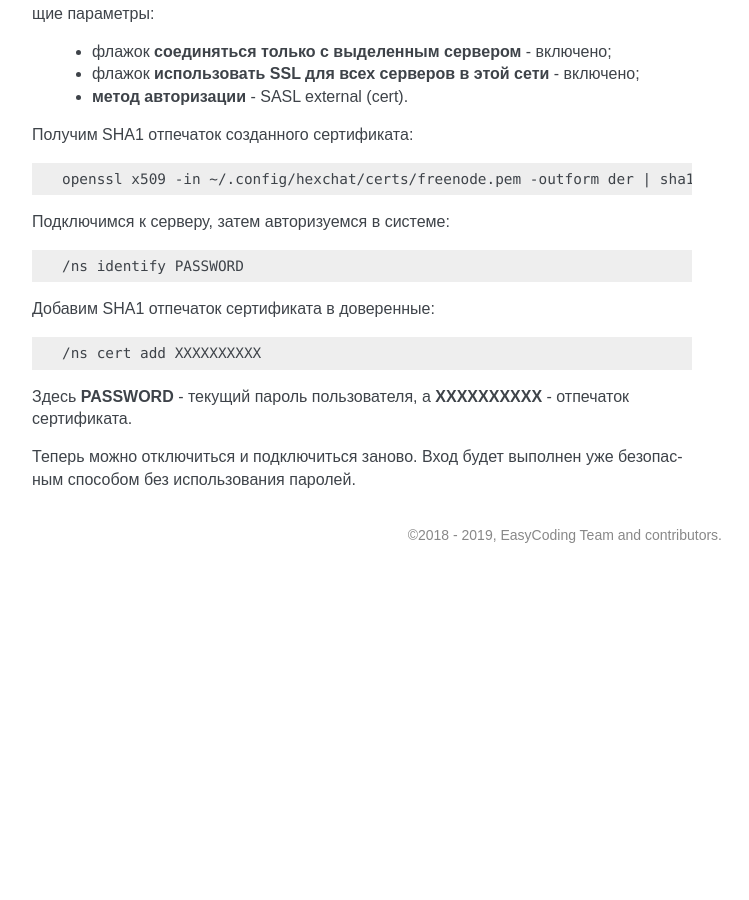
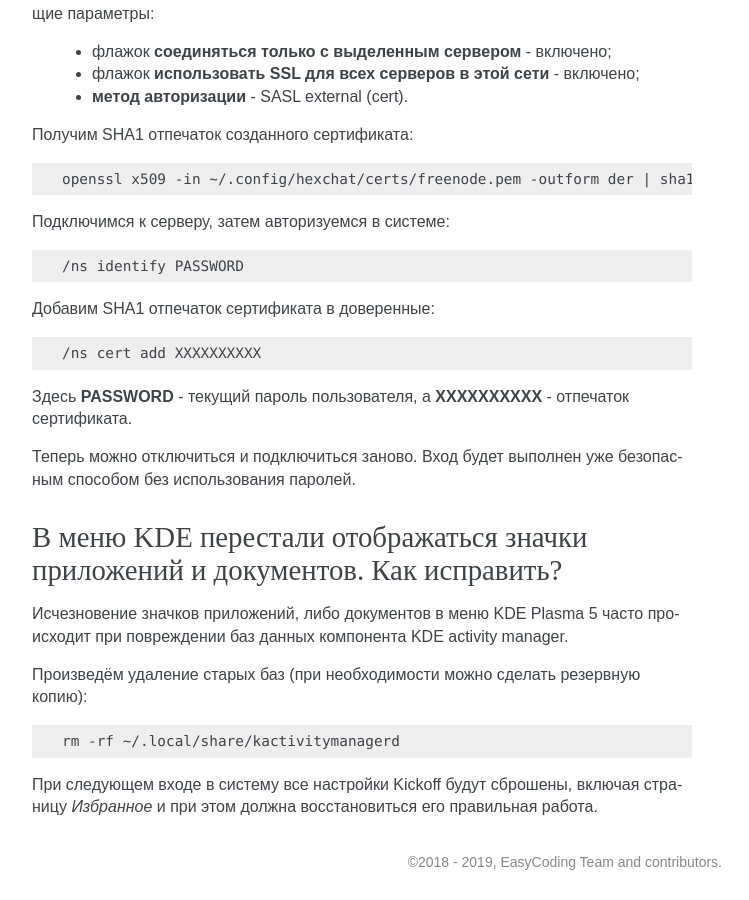
Before and after one commit to RussianFedora/FAQ, a Sphinx documentation site: the page built from source/using-applications.rst, in a window 1280 px wide and 900 px high, scrolled down 13970 px. Shown: the whole window, without its empty margins (388-1137 px from the left). Built offline with Sphinx 7.4.7, drawn with Linux system fonts in a browser that asks for light colours; before the commit the page ends 14543 px from its top, so only the background shows below that; some of the changed text lies outside the part shown.

Commit message:
Added question about reseting Kickoff settings.

```diff
--- a/source/using-applications.rst
+++ b/source/using-applications.rst
@@ -765,3 +765,19 @@ Zip-архивы, созданные штатными средствами ОС
 Здесь **PASSWORD** - текущий пароль пользователя, а **XXXXXXXXXX** - отпечаток сертификата.
 
 Теперь можно отключиться и подключиться заново. Вход будет выполнен уже безопасным способом без использования паролей.
+
+.. index:: kde, plasma, kickoff, menu, icons, reset
+.. _kickoff-reset:
+
+В меню KDE перестали отображаться значки приложений и документов. Как исправить?
+===================================================================================
+
+Исчезновение значков приложений, либо документов в меню KDE Plasma 5 часто происходит при повреждении баз данных компонента KDE activity manager.
+
+Произведём удаление старых баз (при необходимости можно сделать резервную копию):
+
+.. code-block:: text
+
+    rm -rf ~/.local/share/kactivitymanagerd
+
+При следующем входе в систему все настройки Kickoff будут сброшены, включая страницу *Избранное* и при этом должна восстановиться его правильная работа.
```
